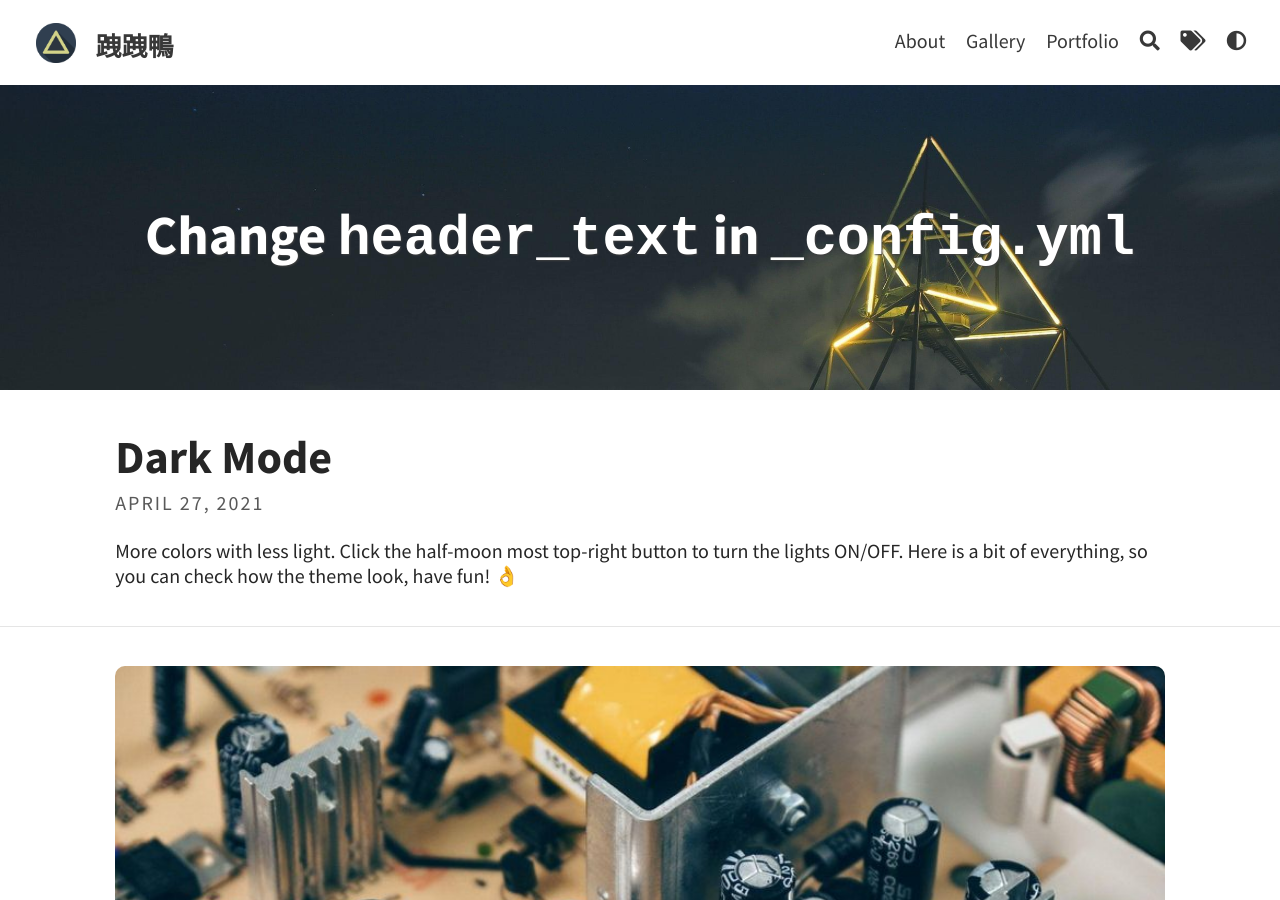
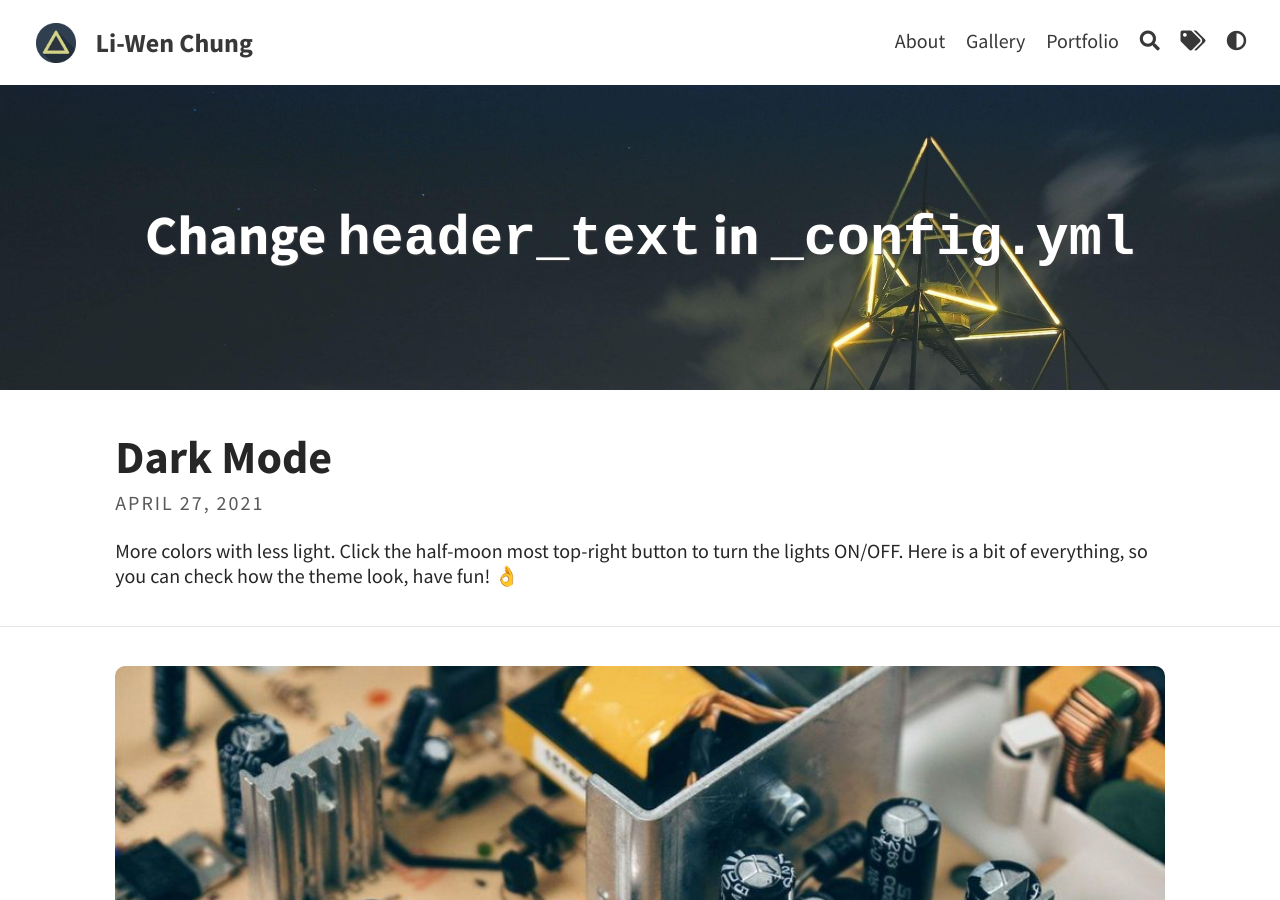
Before and after one commit to Nicetiesniceties/testsite.github.io, a Jekyll site: the page built from index.html, in a window 1280 px wide and 900 px high. Built offline with Jekyll 4.4.1, drawn with Linux system fonts in a browser that asks for light colours; the list of posts is cut into pages by our own code.

Commit message:
roll back changes

```diff
--- a/_config.yml
+++ b/_config.yml
@@ -3,7 +3,7 @@ baseurl: "/testsite.github.io"
 url: "https://nicetiesniceties.github.io/testsite.github.io"
 
 # THEME-SPECIFIC CONFIGURATION
-title: 跩跩鴨                                    # site's title
+title: Li-Wen Chung                                     # site's title
 description: "A website with blog posts and pages"      # used by search engines
 avatar: assets/img/triangle.png                         # Empty for no avatar in navbar
 favicon: assets/favicon.ico                             # Icon displayed in the tab
```
